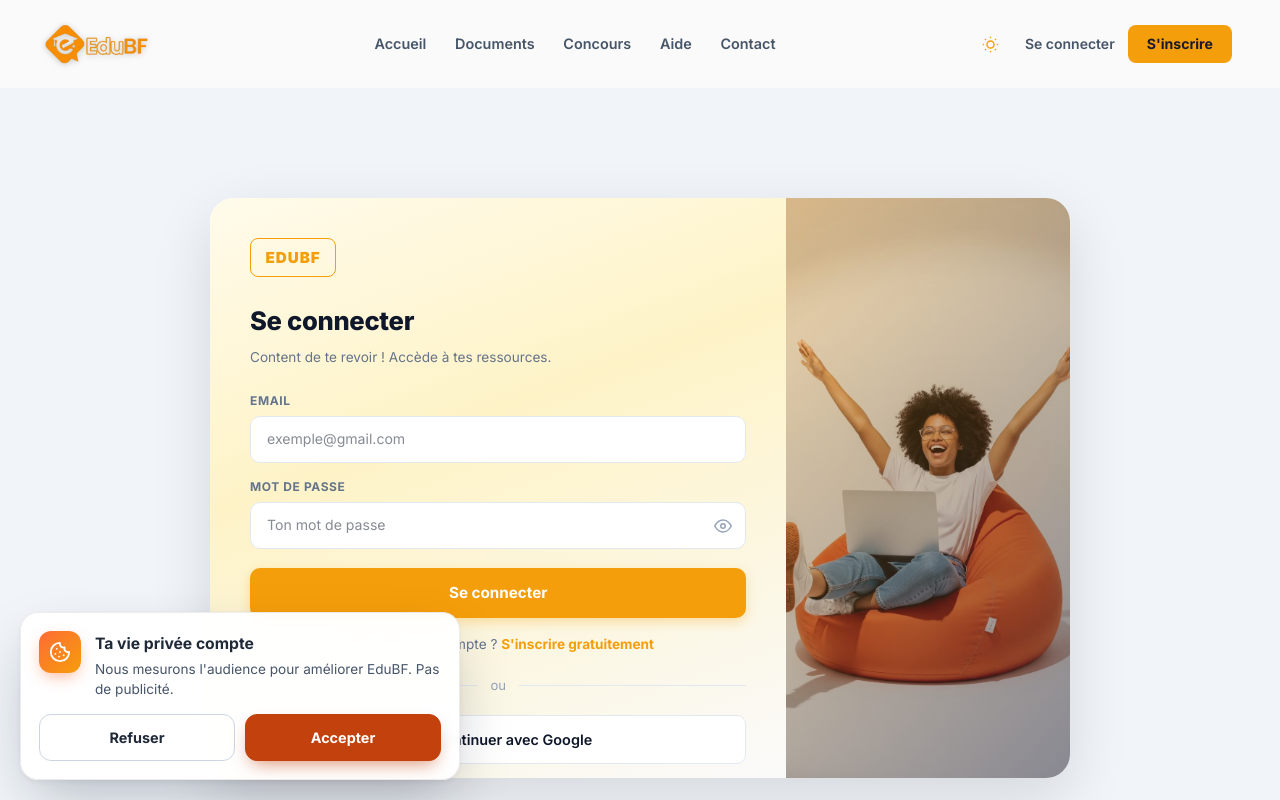
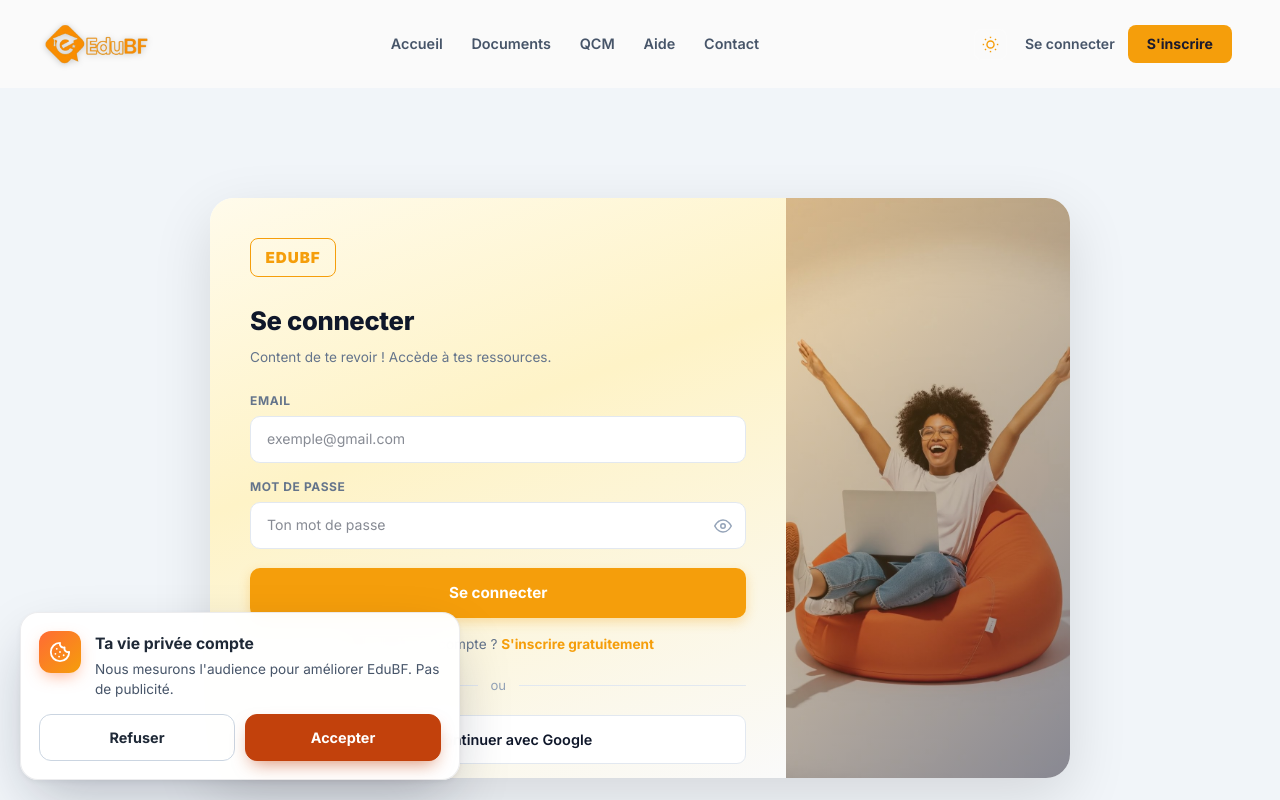
Before and after one commit to Josaphat226/EduBF-frontend, a Next.js app: page /connexion in a window 1280 px wide. Shown: the top 800 px of the page. Built offline with nearby package versions, Linux system fonts and the light colour scheme; no server answers.

Commit message:
fix: correct navbar and Next.js configuration

```diff
--- a/next.config.mjs
+++ b/next.config.mjs
@@ -2,13 +2,13 @@
 const nextConfig = {
   async rewrites() {
     return [
-         {
+      {
         source: '/api/:path*',
-        destination: 'http://localhost:3000/api/:path*',
+        destination: 'https://edubf.onrender.com/api/:path*',
       },
       {
         source: '/auth/:path*',
-        destination: 'http://localhost:3000/auth/:path*',
+        destination: 'https://edubf.onrender.com/auth/:path*',
       },
     ]
   },
--- a/src/components/layout/Navbar.jsx
+++ b/src/components/layout/Navbar.jsx
@@ -9,7 +9,7 @@ import ThemeToggle from './ThemeToggle'
 const navLinks = [
   { href: '/', label: 'Accueil' },
   { href: '/documents', label: 'Documents' },
-  { href: '/concours', label: 'Concours' },
+  { href: '/concours', label: 'QCM' },
   { href: '/aide', label: 'Aide' },
   { href: '/contact', label: 'Contact' },
 ]
```
